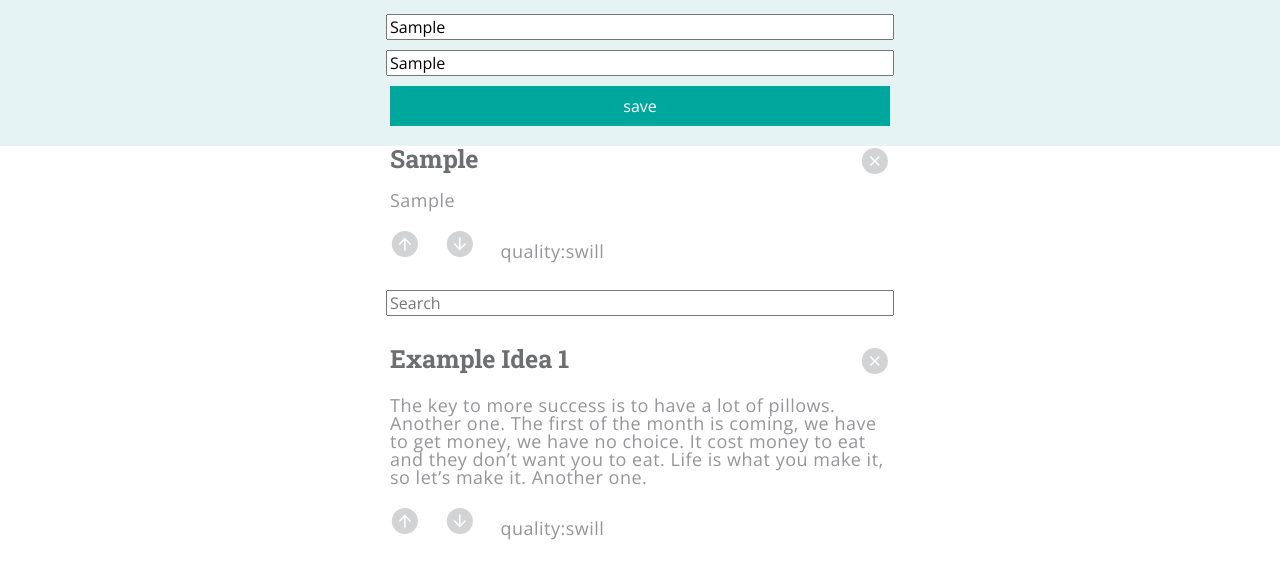
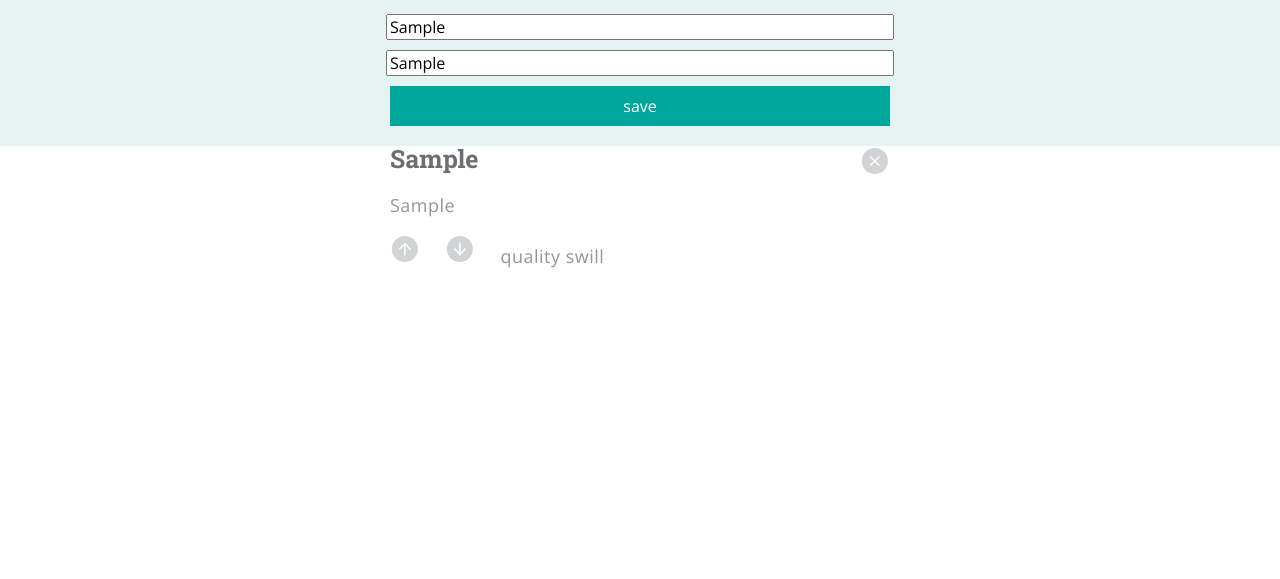
Before and after one commit to nnchambs/ideabox, a plain HTML site: page index.html in a window 1280 px wide. Both pictures are taken after typing "Sample", "Sample" into the empty fields and a click on the button "save". Shown: the part 81-660 px from the top of the page. Drawn offline with nearby package versions, Linux system fonts and the light colour scheme.

Commit message:
Trying to debug the entire program

```diff
--- a/index.html
+++ b/index.html
@@ -18,15 +18,13 @@
       <section class="results-container">
         <input type="text" class="search-input" placeholder="Search">
 
-
-
-        <h1 class="idea-output">Example Idea 1<button type="image" class="delete"></button></h1>
+        <!-- <h1 class="idea-output">Example Idea 1<button type="image" class="delete"></button></h1>
         <p class="idea-body-output">The key to more success is to have a lot of pillows. Another one. The first of the month is coming, we have to get money, we have no choice. It cost money to eat and they don’t want you to eat. Life is what you make it, so let’s make it. Another one.</p>
         <p class="buttons">
           <button type="image" class="upVote"></button>
           <button type="image" class="downVote"></button>
           <span class="idea-quality">quality</span>:<span class="idea-quality-rank">swill</span>
-        </p>
+        </p> -->
 
       </section>
   </body>
--- a/scripts.js
+++ b/scripts.js
@@ -6,17 +6,28 @@ function Idea(title, body, quality, id) {
   this.uniqueID = id || Date.now();
 };
 
-
+var onload = function() {
+  var local = localStorage.getItem('ideas')
+  if (!local) {
+    var newLocal = localStorage.setItem('ideas', "[]")
+    ideaBox.ideas = newLocal
+  } else {
+    var currentLocal = JSON.parse(localStorage.getItem('ideas'))
+    ideaBox.ideas = currentLocal
+  }
+}
 
 var ideaBox = {
   ideas : [],
   // add :
   remove : function removeIdea(uniqueID) {
     id = parseInt(uniqueID);
-    this.ideas = this.ideas.filter(function(m){
-      return m.id !== this.id;
-      this.store;
-    })
+    localStorage.removeItem(id);
+    // console.log(id);
+    // this.ideas = this.ideas.filter(function(m){
+    //   return m.id !== this.id;
+    //   this.store;
+    // })
     },
 
 
@@ -24,7 +35,9 @@ var ideaBox = {
   store : function generateNewIdea() {
     var title = $('#idea-title-input').val();
     var body = $('#idea-body-input').val();
-          var newIdea = new Idea(title, body);
+    var quality = 'swill';
+    var id = Date.now();
+    var newIdea = new Idea(title, body, quality, id);
     this.ideas.push(newIdea);
     var stringifiedIdeas = JSON.stringify(this.ideas);
     localStorage.setItem('ideas', stringifiedIdeas);
@@ -40,11 +53,25 @@ var ideaBox = {
 function grabStorageAndRender() {
   ideaBox.ideas = JSON.parse(localStorage.ideas) || [];
   for(var i = 0; i < ideaBox.ideas.length; i++) {
-    var object = ideaBox.ideas[i];
-    var idea = new Idea(object.title, object.body, object.quality, object.id)
-    ideaBox.ideas[i] = idea;
+    var idea = ideaBox.ideas[i];
+    debugger;
+    var newIdea = new Idea(
+      idea.title,
+      idea.body,
+      idea.quality,
+      idea.id
+    )
     render(idea)
   }
+}
+
+function clearIdeas() {
+  $('.results-container').empty();
+}
+
+function reRenderDom() {
+  clearIdeas();
+  grabStorageAndRender();
 }
 
 //function to generate new idea and set it to local storage
@@ -53,20 +80,39 @@ function grabStorageAndRender() {
 //function to append new idea to the idea box DOM
 
 function render(idea) {
-  // var titleInput = $('#idea-title-input').val();
-  // var bodyInput = $('#idea-body-input').val();
-  $('.results-container').append(`<section><h1 class="idea-output">${idea.title}<button type="image" id="${idea.uniqueID}" class="delete"></button></h1> <p class="idea-body-output">${idea.body}</p> <p class="buttons"> <button type="image" class="upVote"></button> <button type="image" class="downVote"></button> <span class="idea-quality">quality</span>:<span class="idea-quality-rank">${idea.quality}</span></section>`);
+  $('.results-container').append(`
+    <section class="results-container">
+      <h1 class="idea-output">${idea.title}<button type="image" id=${idea.uniqueID} class="delete"></button></h1>
+      <p class="idea-body-output">${idea.body}</p> <p class="buttons">
+      <button type="image" class="upVote"></button>
+      <button type="image" class="downVote"></button>
+      <span class="idea-quality">quality</span>
+      <span class="idea-quality-rank">${idea.quality}</span>
+    </section>`
+  );
 };
 
 // grabStorageAndRender();
 
 
+// grabStorageAndRender on Document ready
+
+$(document).ready(function() {
+  onload()
+  grabStorageAndRender();
+})
+
 // event listener for save button to trigger getInput functions
 $('.container').on('click', '.save-button', function(){
   ideaBox.store();
+  reRenderDom();
+
 });
 
 $('.results-container').on('click', '.delete', function(){
-  // var uniqueID = this.;
-  ideaBox.remove(uniqueID);
+  var uniqueID = +$(this).attr('id');
+  console.log(uniqueID)
+  debugger;
+  localStorage.removeItem(uniqueID);
+  // ideaBox.remove(uniqueID);
 })
```
Lines whose indentation alone changed are shown as unchanged.
